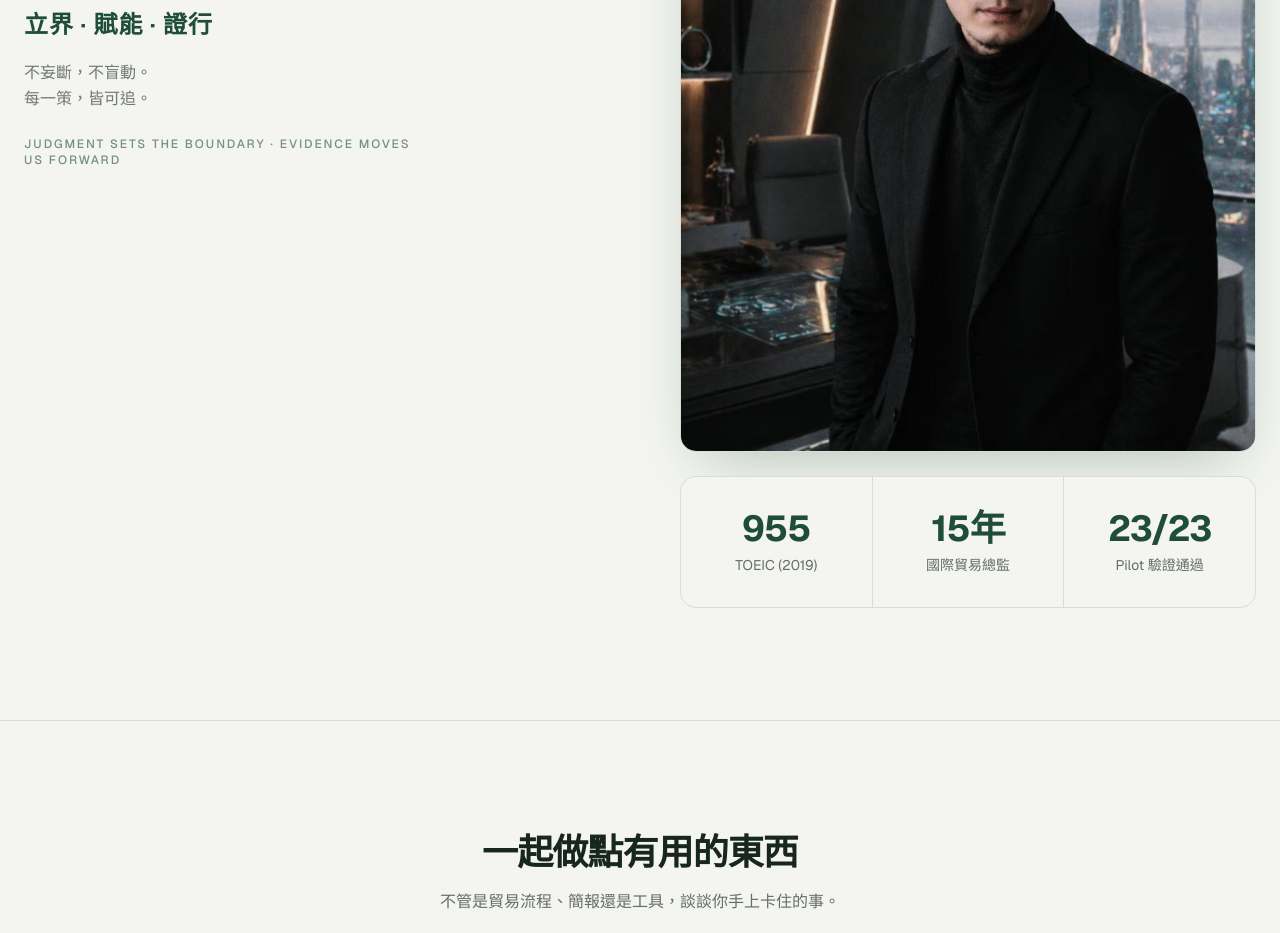
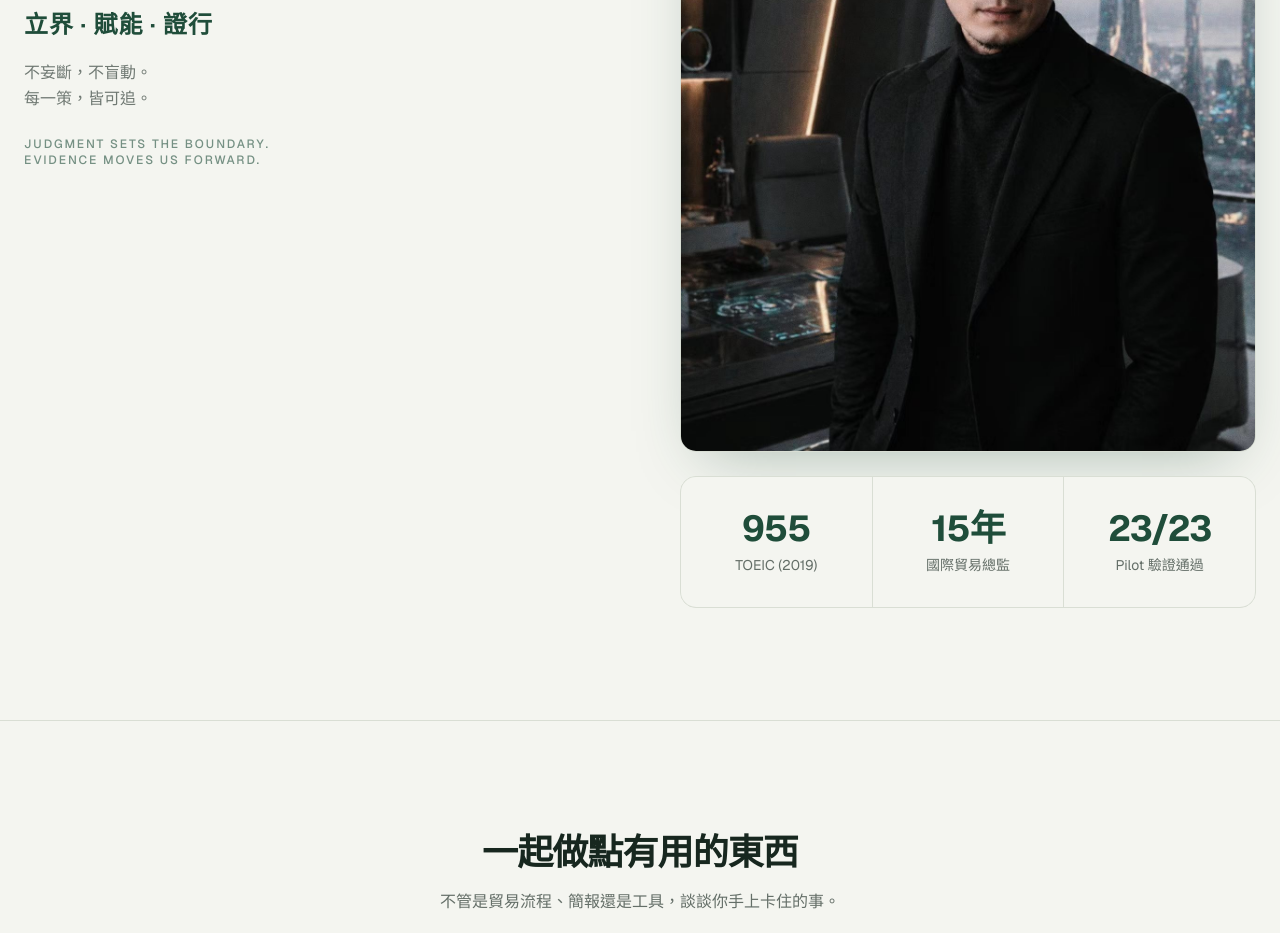
Before and after one commit to apchen1978/pauls-tradecraft, a React (Vite) app: page / in a window 1280 px wide. Shown: the part 8280-9213 px from the top of the page. Built offline with nearby package versions, Linux system fonts and the light colour scheme.

Commit message:
fix: polish about slogan typography

```diff
--- a/src/components/About.jsx
+++ b/src/components/About.jsx
@@ -32,8 +32,12 @@ export default function About() {
               ))}
             </p>
             {t.about.signature.secondary && (
-              <p className="mt-6 max-w-[48ch] text-[11px] font-medium uppercase tracking-[0.16em] text-forest/60 md:text-xs">
-                {t.about.signature.secondary}
+              <p className="mt-6 max-w-[48ch] text-[11px] font-medium uppercase leading-[1.35] tracking-[0.16em] text-forest/60 md:text-xs">
+                {t.about.signature.secondary.map((line) => (
+                  <span key={line} className="block">
+                    {line}
+                  </span>
+                ))}
               </p>
             )}
           </div>
--- a/src/i18n.jsx
+++ b/src/i18n.jsx
@@ -88,7 +88,7 @@ const dict = {
       signature: {
         lead: ["立界 · 賦能 · 證行"],
         support: ["不妄斷，不盲動。", "每一策，皆可追。"],
-        secondary: "JUDGMENT SETS THE BOUNDARY · EVIDENCE MOVES US FORWARD",
+        secondary: ["JUDGMENT SETS THE BOUNDARY.", "EVIDENCE MOVES US FORWARD."],
       },
       stats: [
         { value: "955", label: "TOEIC (2019)" },
```
